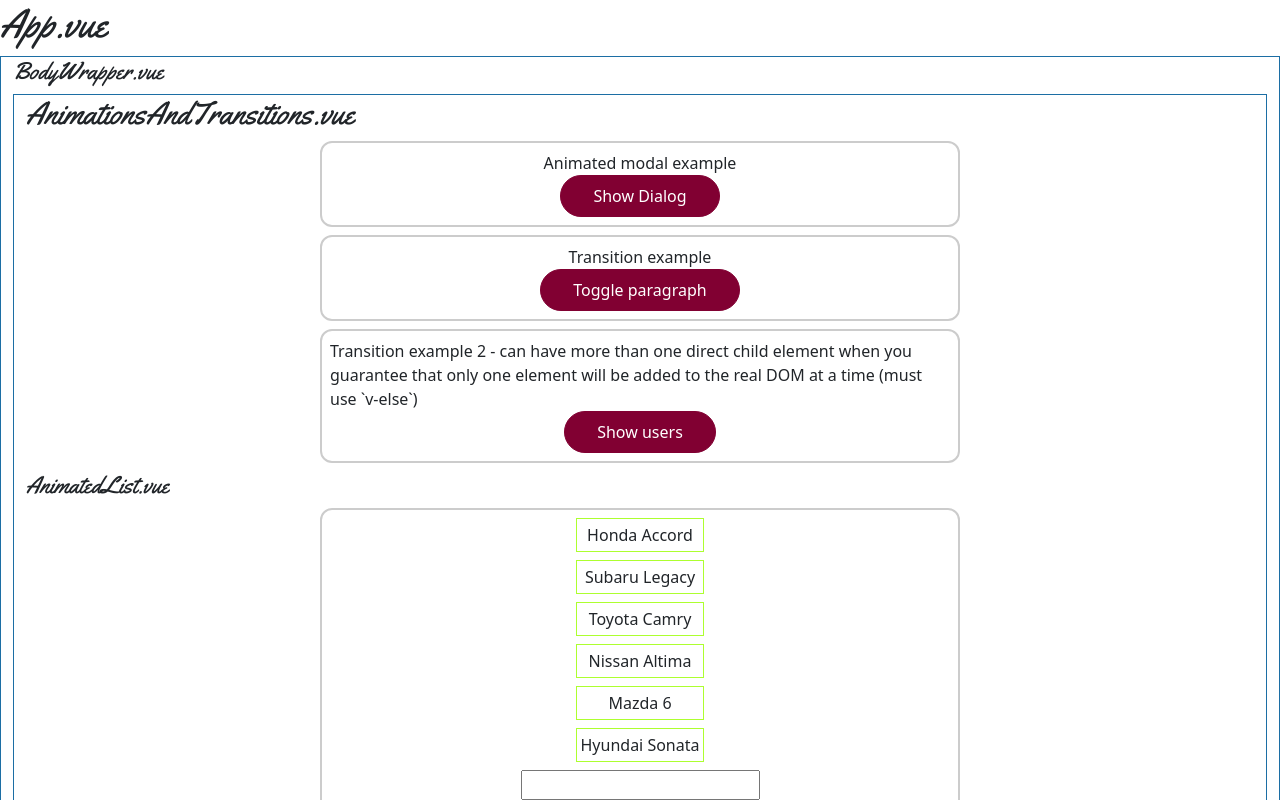
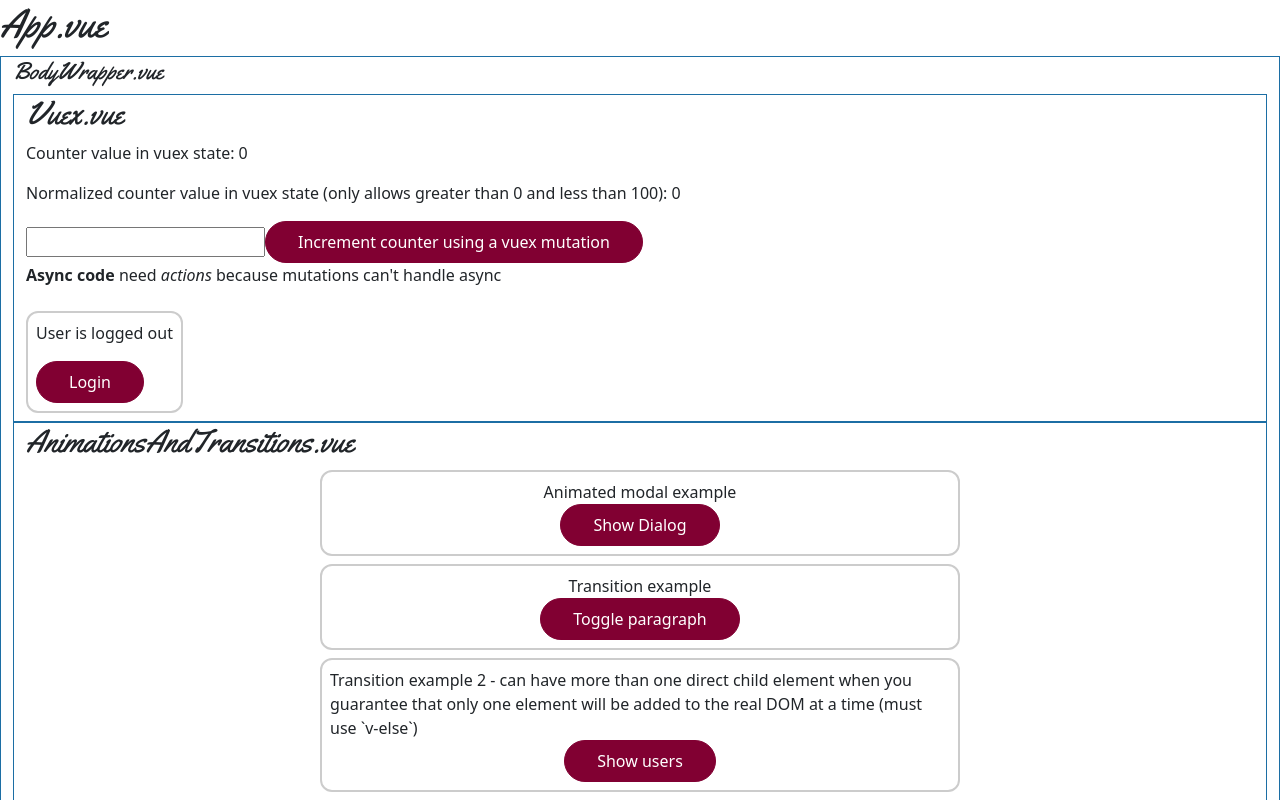
Before and after one commit to refayathaque/vue-3, a Vue app: page /teams in a window 1280 px wide. Shown: the top 800 px of the page. Built offline with nearby package versions, Linux system fonts and the light colour scheme; no server answers.

Commit message:
Wed Feb 17 15:57

```diff
--- a/package.json
+++ b/package.json
@@ -13,7 +13,8 @@
     "core-js": "^3.6.5",
     "uniqid": "^5.2.0",
     "vue": "^3.0.0",
-    "vue-router": "^4.0.3"
+    "vue-router": "^4.0.3",
+    "vuex": "^4.0.0"
   },
   "devDependencies": {
     "@vue/cli-plugin-babel": "~4.5.0",
--- a/src/components/BodyWrapper.vue
+++ b/src/components/BodyWrapper.vue
@@ -1,6 +1,7 @@
 <template>
   <div class="container-fluid componentBorder">
     <h4>BodyWrapper.vue</h4>
+    <vuex></vuex>
     <animations-and-transitions></animations-and-transitions>
     <!-- <routing></routing> -->
     <!-- for some inexplicable reason, this component prevents the animated routing in the animations-and-transitions component -->
@@ -20,6 +21,7 @@ import Forms from "./Forms.vue";
 import HttpRequests from "./HttpRequests.vue";
 import LearningResourcesApp from "./LearningResourcesApp.vue";
 import AnimationsAndTransitions from "./AnimationsAndTransitions.vue";
+import Vuex from "./Vuex.vue";
 
 export default {
   components: {
@@ -29,6 +31,7 @@ export default {
     LearningResourcesApp,
     Forms,
     HttpRequests,
+    Vuex,
     // Routing,
   },
   name: "BodyWrapper",
--- /dev/null
+++ b/src/components/Vuex.vue
@@ -0,0 +1,53 @@
+<template>
+  <div class="container-fluid componentBorder">
+    <h2>Vuex.vue</h2>
+    <p>Counter value in vuex state: {{ counter }}</p>
+    <p>
+      Normalized counter value in vuex state (only allows greater than 0 and
+      less than 100): {{ normalizedCounter }}
+    </p>
+    <input type="number" v-model.number="incrementAmount" />
+    <button @click="incrementCounter({ value: incrementAmount })">
+      Increment counter using a vuex mutation
+    </button>
+    <p>
+      <strong>Async code</strong> need <i>actions</i> because mutations can't
+      handle async
+    </p>
+    <div class="container-udemy buttons-group">
+      <p v-if="auth">User is logged in</p>
+      <p v-else>User is logged out</p>
+      <button v-if="auth" @click="toggleAuth">Logout</button>
+      <button v-else @click="toggleAuth">Login</button>
+    </div>
+  </div>
+</template>
+
+<script>
+import { mapGetters, mapActions } from "vuex";
+// precludes us from having to drill down into the store and ref getters like `this.$store.getters.counter` and actions like `this.$store.dispatch("incrementCounter", this.incrementAmount)`
+
+export default {
+  data() {
+    return {
+      incrementAmount: null,
+    };
+  },
+  methods: {
+    ...mapActions("counterModule", ["incrementCounter"]),
+    ...mapActions("authModule", ["toggleAuth"]),
+    // args that go into dispatching an action are name of the mutation and payload (provided above in template)
+  },
+  computed: {
+    ...mapGetters("counterModule", ["counter", "normalizedCounter"]),
+    ...mapGetters("authModule", ["auth"]),
+    // `mapGetters` gets merged with the computed object using the spread (...) operator
+  },
+};
+</script>
+
+<style scoped>
+.buttons-group {
+  display: inline-block;
+}
+</style>
--- a/src/components/componentCommunication/FriendContact.vue
+++ b/src/components/componentCommunication/FriendContact.vue
@@ -77,7 +77,7 @@ export default {
     "give-knighthood": function(id) {
       if (!id) {
         console.warn(
-          "give-knighthood custom event 2nd argument of id is missing!"
+          "give-knighthood custom event 2nd arg of id is missing!"
         );
         return false;
       } else {
@@ -97,7 +97,7 @@ export default {
     },
     giveKnighthood() {
       this.$emit("give-knighthood", this.id);
-      // emitting custom event for parent component to listen for, use kebab-case in first argument (name of custom event parent component will look for) to $emit
+      // emitting custom event for parent component to listen for, use kebab-case in first arg (name of custom event parent component will look for) to $emit
     },
   },
 };
--- a/src/main.js
+++ b/src/main.js
@@ -4,19 +4,22 @@ import { createApp } from "vue";
 import "bootstrap";
 import "bootstrap/dist/css/bootstrap.min.css";
 
-import BaseModal from './components/animationsAndTransitions/BaseModal.vue';
+// components
+import App from "./App.vue";
+import BaseModal from "./components/animationsAndTransitions/BaseModal.vue";
 
-import router from './router';
+import store from "./store";
 
-import App from "./App.vue";
+import router from "./router";
 
 const app = createApp(App);
 
-app.use(router);
+// registered components, *modals still need to be registered
+app.component("base-modal", BaseModal);
 
 router.isReady().then(() => {
   app.mount("#app");
-})
+}); // order matters here! routing will only work if this is before `app.use(router)`
 
-app.component('base-modal', BaseModal);
-// modals still need to be registered
+app.use(router);
+app.use(store);
--- /dev/null
+++ b/src/store/authModule.js
@@ -0,0 +1,25 @@
+const authModule = {
+  namespaced: true,
+  state() {
+    return {
+      auth: false,
+    };
+  },
+  actions: {
+    toggleAuth({ commit }) {
+      commit("toggleAuth");
+    },
+  },
+  mutations: {
+    toggleAuth(state) {
+      state.auth = !state.auth;
+    },
+  },
+  getters: {
+    auth({ auth }) {
+      return auth;
+    },
+  },
+};
+
+export default authModule;
--- /dev/null
+++ b/src/store/counterModule.js
@@ -0,0 +1,41 @@
+const counterModule = {
+  namespaced: true,
+  state() {
+    // will remain local in the module, i.e., this state object is inaccessible to other modules, but, if you really need another module's state you can access - https://vuex.vuejs.org/guide/modules.html#accessing-global-assets-in-namespaced-modules
+    return {
+      counter: 0,
+    };
+  },
+  actions: {
+    incrementCounter({ commit }, payload) {
+      // first arg is `context`, destructured here, `context` also provides `dispatch` to invoke other actions and `getters` to get data
+      // can have same name as corresponding mutation
+      commit("incrementCounter", payload); // calls corresponding mutation below
+    },
+  },
+  mutations: {
+    incrementCounter(state, { value }) {
+      // destructuring `state` doesn't work, not sure why
+      state.counter = state.counter + value;
+    },
+  },
+  getters: {
+    counter({ counter }) {
+      // first arg is `state`, destructured here
+      return counter;
+    },
+    normalizedCounter(_, { counter }) {
+      // second arg is `getters`, destructured here
+      // having access to other getters helpful if value here is dependent on others
+      if (counter < 0) {
+        return 0;
+      } else if (counter > 100) {
+        return 100;
+      } else {
+        return counter;
+      }
+    },
+  },
+};
+
+export default counterModule;
--- /dev/null
+++ b/src/store/index.js
@@ -0,0 +1,14 @@
+import { createStore } from "vuex";
+import counterModule from './counterModule'
+import authModule from './authModule'
+
+const store = createStore({
+  modules: {
+    counterModule,
+    authModule,
+    // good practice to use namespacing for modules, can deal with name clashes in actions/mutations/getters in different modules
+    // https://vuex.vuejs.org/guide/modules.html#namespacing
+  },
+});
+
+export default store;
```
Also changed, not shown: 1 other file (tests, documents, lock files or other folders).
